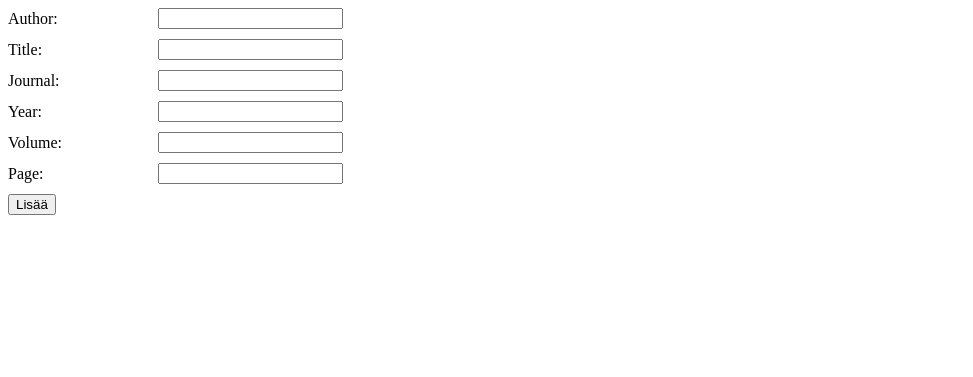
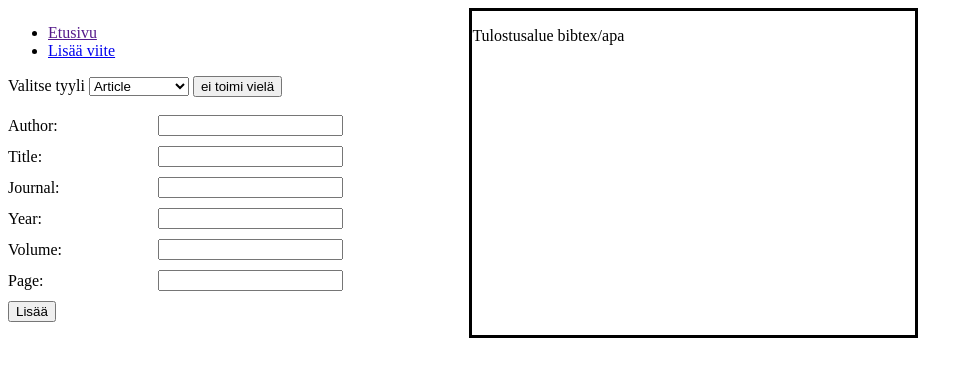
Before and after one commit to Tuukjazz/ohtu-viite-app, a Flask app: page / in a window 1280 px wide. Shown: the top 377 px of the page, without its empty margins (0-973 px from the left). Run offline with Flask 3, Linux system fonts and the light colour scheme.

Commit message:
html siivous ja tulostusalue

```diff
--- a/app.py
+++ b/app.py
@@ -1,6 +1,6 @@
 from flask import Flask, render_template, request, redirect
 
-app = Flask(__name__)
+app = Flask(__name__, static_folder='statics')
 viitelista = [] # Tähän voidaan myöhemmin tallentaa viite-olioita.
 
 @app.route("/")
--- a/templates/style.css
+++ b/statics/style.css
@@ -1,3 +1,4 @@
+
 .form-rivi{
     display:flex;
     margin-bottom: 10px;
@@ -10,3 +11,15 @@
     flex-grow: 1;
     padding: 5px;
 }
+
+body {
+  display: flex;
+  flex-direction: row;
+}
+
+.tulostus {
+  width: 35%;
+  border: solid;
+  float: right;
+  margin-left: 10%;
+}
--- a/templates/index.html
+++ b/templates/index.html
@@ -3,24 +3,26 @@
 <head>
     <meta charset="UTF-8">
     <meta name="viewport" content="width=device-width, initial-scale=1.0">
-    <link rel="stylesheet" href="style.css">
     <title>Viite-app</title>
-<!--<style>
-    .form-rivi{
-        display:flex;
-        margin-bottom: 10px;
-        align-items: center;
-    }
-    .form-rivi label{
-        width: 150px;
-    }
-    .form.rivi input{
-        flex-grow: 1;
-        padding: 5px;
-    }
-</style>-->
+    <link href='/statics/style.css' type="text/css" rel="stylesheet" >
 </head>
 <body>
+<div>
+    <ul>
+        <li><a href="">Etusivu</a></li>
+        <li><a href="/lisaaViite">Lisää viite</a></li>
+    </ul>
+    <form action="/action_page.php">
+        <label for="tyyppi">Valitse tyyli</label>
+        <select name="tyyppi" id="tyyppi">
+            <option value="Article">Article</option>
+            <option value="Book">Book</option>
+            <option value="Inproceeding">Inproceeding</option>
+            <option value="DOI">DOI-tunnus</option>
+        </select>
+        <input type="submit" value="ei toimi vielä">
+        <br><br>
+    </form>
     <form name="lisaaviite" action="/submit" method="POST">
         <dic class="form-rivi">
             <label for="author"> Author:</label>
@@ -60,7 +62,12 @@
           </li>
         <br>
         {% endfor %}
-        </ol>
+    </ol>
+</div>
+
+<div class="tulostus">
+    <p>Tulostusalue bibtex/apa</p>
+</div>
 
 </body>
 </html>
```
